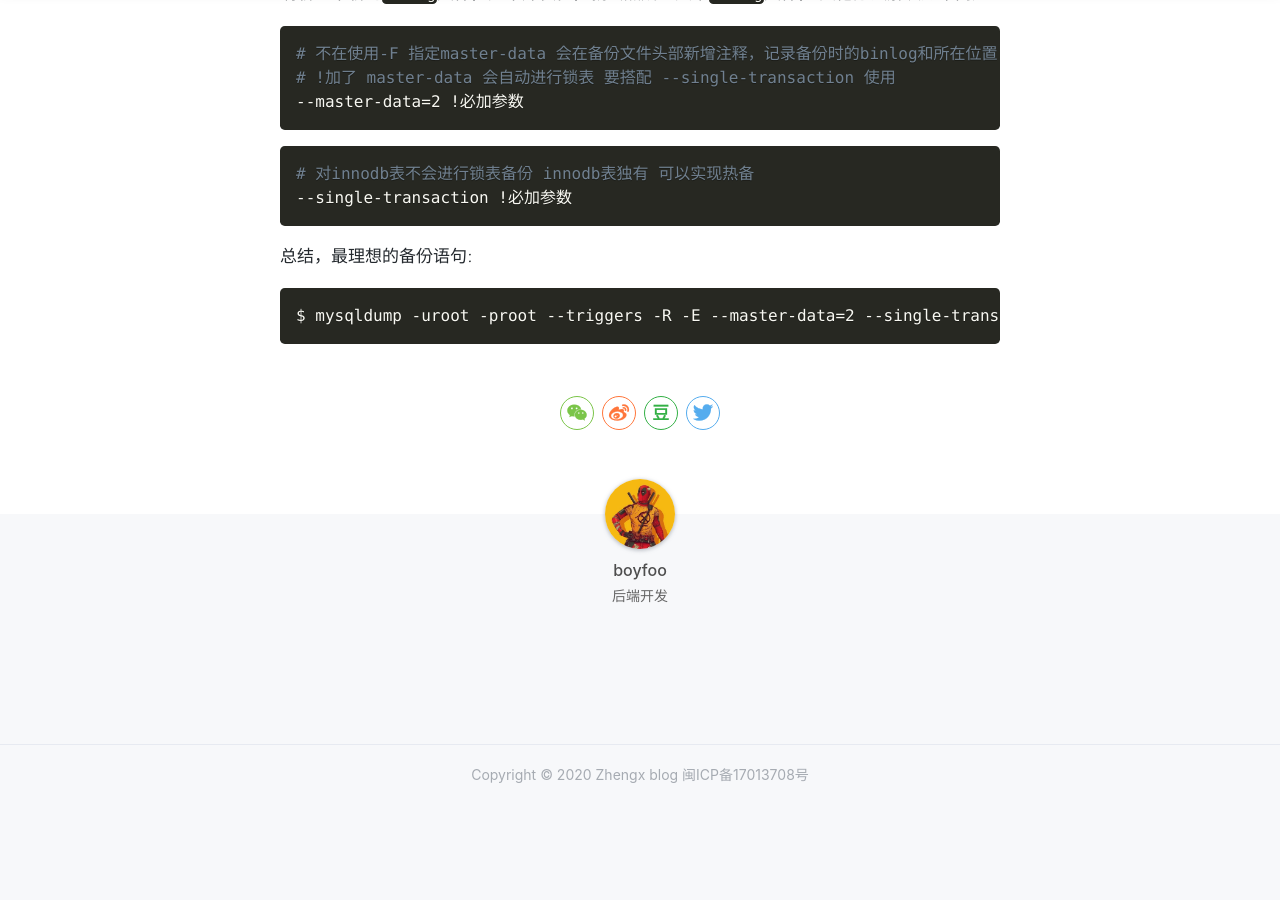
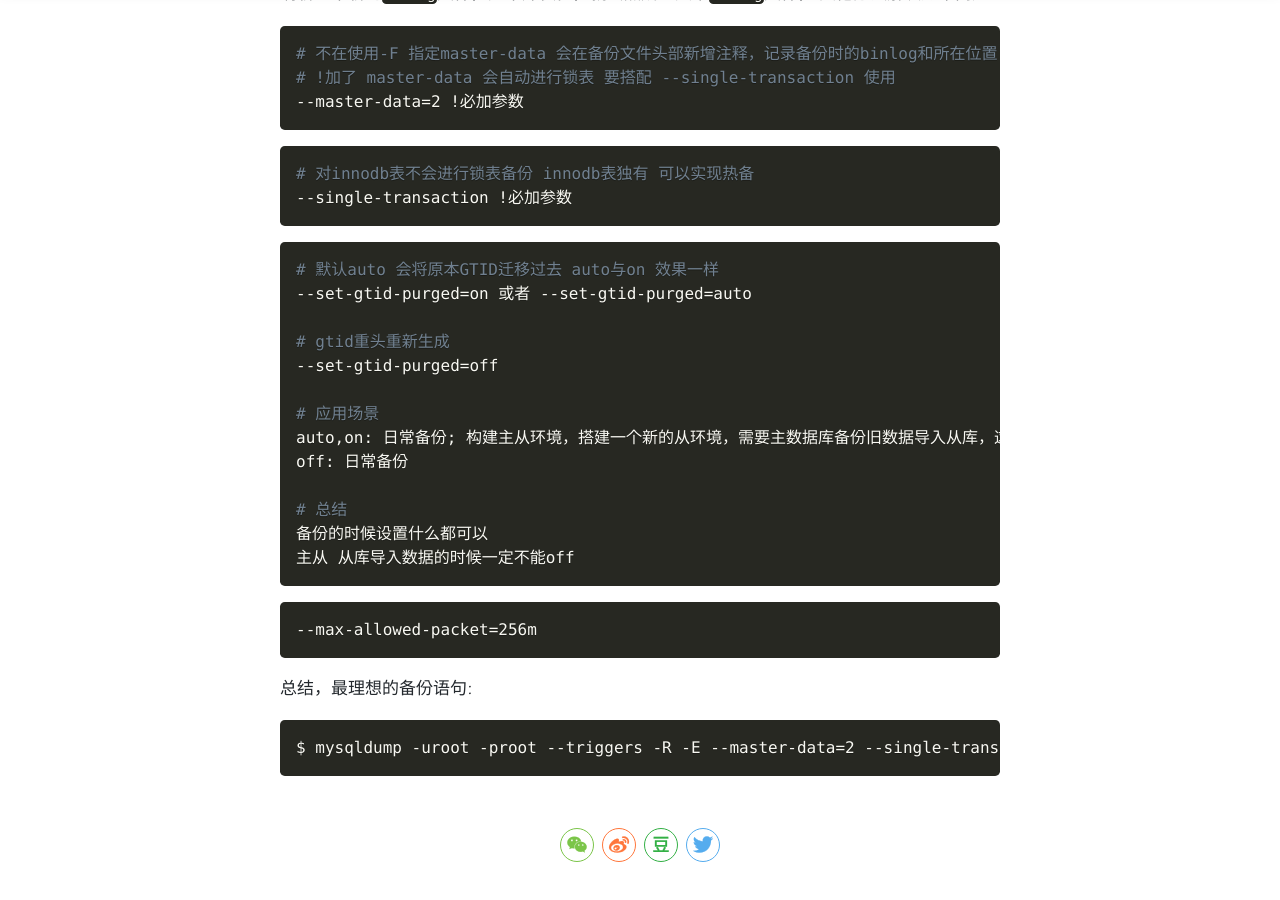
Before and after one commit to boyfoo/boyfoo.github.io, a Jekyll site: the page built from _posts/2020-12-21-mysql 备份.md, in a window 1280 px wide and 900 px high, scrolled down 1379 px. Built offline with Jekyll 4.4.1, drawn with Linux system fonts in a browser that asks for light colours; nearby versions of some CDN libraries; comment, search, counter and statistics services are not loaded; a style sheet for code colours, icons or effects is not loaded; before the commit the page ends 2204 px from its top, so only the background shows below that.

Commit message:
默认更改列表

````diff
--- a/_posts/2020-12-21-mysql 备份.md
+++ b/_posts/2020-12-21-mysql 备份.md
@@ -67,6 +67,26 @@ $ sh /var/lib/mysql-files/mdp.sh
 ```
 
 
+```bash
+# 默认auto 会将原本GTID迁移过去 auto与on 效果一样
+--set-gtid-purged=on 或者 --set-gtid-purged=auto
+
+# gtid重头重新生成
+--set-gtid-purged=off
+
+# 应用场景
+auto,on: 日常备份; 构建主从环境，搭建一个新的从环境，需要主数据库备份旧数据导入从库，这个时候要开启，这样记录了gtid后，连接上主库后同步行为会自动过滤已经执行过的数据
+off: 日常备份
+
+# 总结
+备份的时候设置什么都可以
+主从 从库导入数据的时候一定不能off
+```
+
+```bash
+--max-allowed-packet=256m
+```
+
 总结，最理想的备份语句:
 
 ```bash
````
